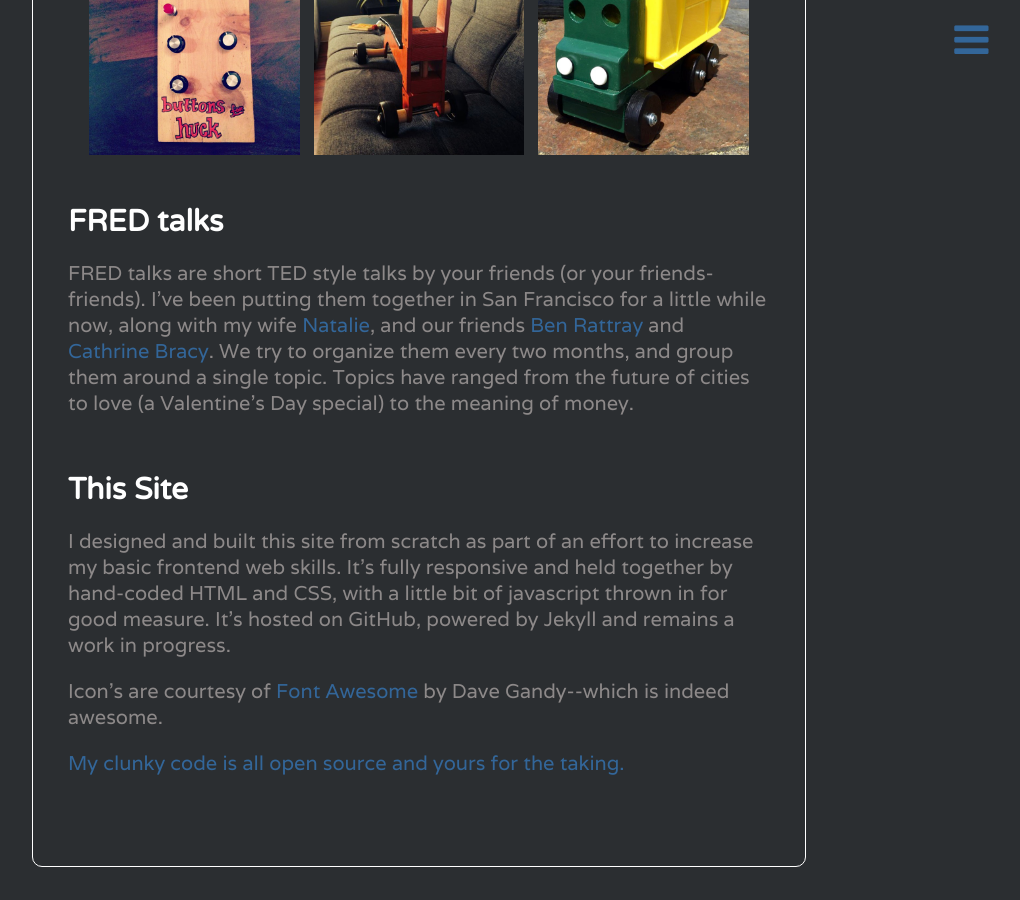
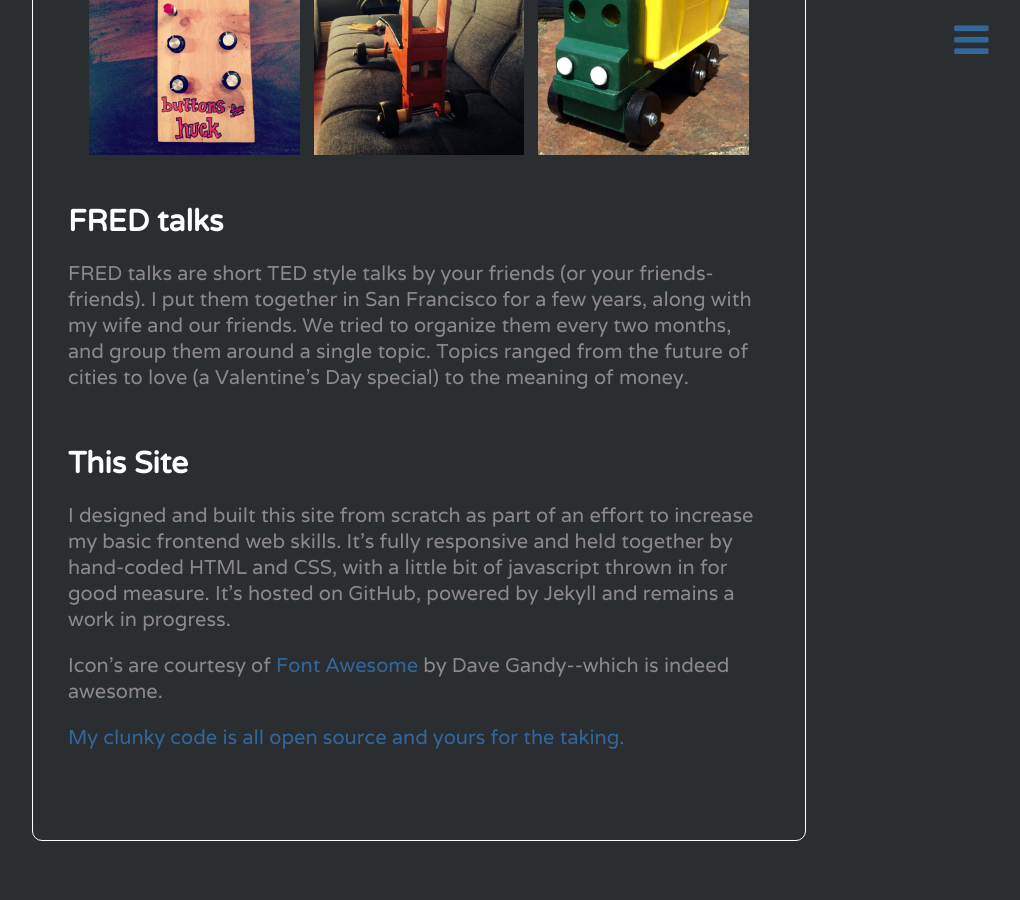
Before and after one commit to mattewing/mattewing.github.io, a Jekyll site: the page built from index.html, in a window 1280 px wide and 900 px high, scrolled down 1470 px. Shown: the whole window, without its empty margins (253-1273 px from the left). Built offline with Jekyll 4.4.1, drawn with Linux system fonts in a browser that asks for light colours; nearby versions of some CDN libraries.

Commit message:
Update index.html

```diff
--- a/index.html
+++ b/index.html
@@ -47,7 +47,7 @@ image: bio.jpg
 
 	<div class="project">
 	<h2>FRED talks</h2>
-	<p>FRED talks are short TED style talks by your friends (or your friends-friends). I've been putting them together in San Francisco for a little while now, along with my wife <a href="https://twitter.com/nataliefoster">Natalie</a>, and our friends <a href="https://twitter.com/brattray">Ben Rattray</a> and <a href="https://twitter.com/cbracy">Cathrine Bracy</a>. We try to organize them every two months, and group them around a single topic. Topics have ranged from the future of cities to love (a Valentine's Day special) to the meaning of money.</p>
+	<p>FRED talks are short TED style talks by your friends (or your friends-friends). I put them together in San Francisco for a few years, along with my wife and our friends. We tried to organize them every two months, and group them around a single topic. Topics ranged from the future of cities to love (a Valentine's Day special) to the meaning of money.</p>
 
 	</div>
 
```
